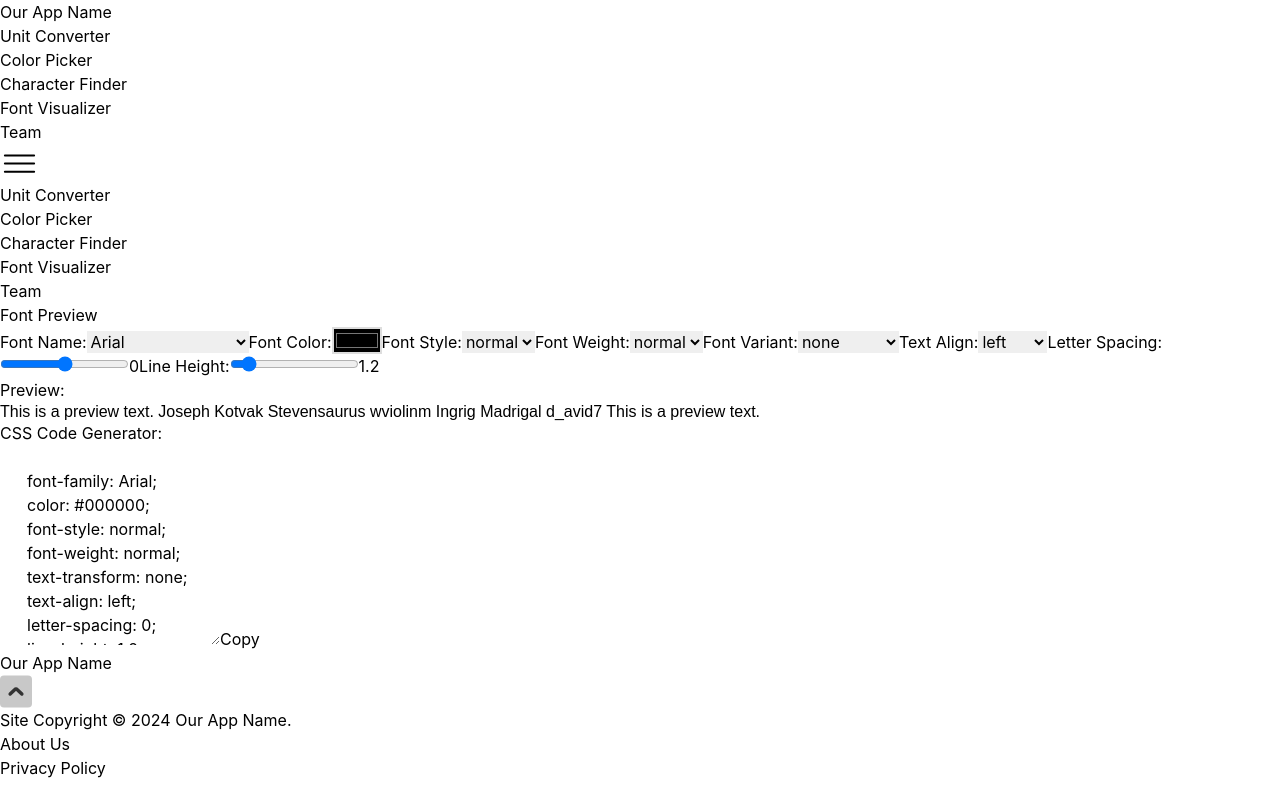
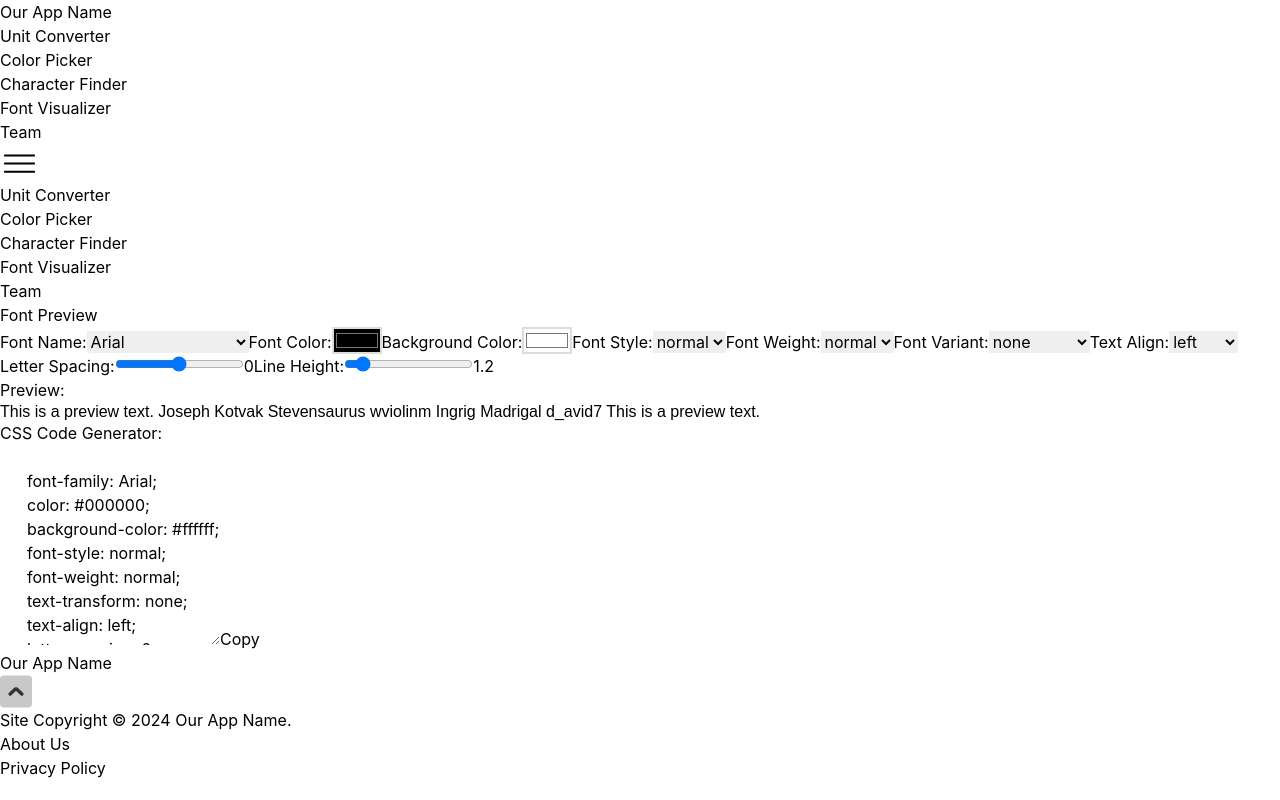
Before and after one commit to chingu-voyages/devex.tools, a React (Vite) app in the folder fetools-app/: page /font-visualizer in a window 1280 px wide. Built offline with nearby package versions, Linux system fonts and the light colour scheme.

Commit message:
add Background Color

```diff
--- a/fetools-app/src/pages/FontVisualizer.jsx
+++ b/fetools-app/src/pages/FontVisualizer.jsx
@@ -11,6 +11,8 @@ const FontVisualizer = () => {
     letterSpacing: 0,
     lineHeight: 1.2,
   });
+
+  const [backgroundColor, setBackgroundColor] = useState("#ffffff");
 
   const fontFamilies = [
     "Arial",
@@ -38,6 +40,10 @@ const FontVisualizer = () => {
     handleFontChange("color", e.target.value);
   };
 
+  const handleBackgroundColorChange = (e) => {
+    setBackgroundColor(e.target.value);
+  };
+
   const handleLetterSpacingChange = (e) => {
     handleFontChange("letterSpacing", `${e.target.value}px`);
   };
@@ -50,6 +56,7 @@ const FontVisualizer = () => {
     return {
       fontFamily: font.name,
       color: font.color,
+      backgroundColor: backgroundColor,
       fontStyle: font.style,
       fontWeight: font.weight,
       textTransform: font.textTransform,
@@ -72,6 +79,7 @@ const FontVisualizer = () => {
     return `
       font-family: ${font.name};
       color: ${font.color};
+      background-color: ${backgroundColor};
       font-style: ${font.style};
       font-weight: ${font.weight};
       text-transform: ${font.textTransform};
@@ -111,7 +119,26 @@ const FontVisualizer = () => {
                 className="mt-1 p-2 border rounded"
                 id="fontColor"
                 name="fontColor"
-              style={{ backgroundColor: font.color, border: "2px solid #ddd" }}
+                style={{
+                  backgroundColor: font.color,
+                  border: "2px solid #ddd",
+                }}
+              />
+            </label>
+
+            <label className="block mb-4 text-black">
+              Background Color:
+              <input
+                type="color"
+                value={backgroundColor}
+                onChange={handleBackgroundColorChange}
+                className="mt-1 p-2 border rounded"
+                id="backgroundColor"
+                name="backgroundColor"
+                style={{
+                  backgroundColor: backgroundColor,
+                  border: "2px solid #ddd",
+                }}
               />
             </label>
 
@@ -149,7 +176,9 @@ const FontVisualizer = () => {
               Font Variant:
               <select
                 value={font.textTransform}
-              onChange={(e) => handleFontChange("textTransform", e.target.value)}
+                onChange={(e) =>
+                  handleFontChange("textTransform", e.target.value)
+                }
                 className="mt-1 p-2 border rounded"
               >
                 {textTransformations.map((variant) => (
@@ -203,6 +232,7 @@ const FontVisualizer = () => {
               <span className="ml-2">{font.lineHeight}</span>
             </label>
           </div>
+
           <div className="preview-container bg-white p-4 rounded-lg shadow-md mt-4 w-full md:w-1/2">
             <h2 className="text-xl font-bold mb-2 text-black">Preview:</h2>
             <p
@@ -213,6 +243,7 @@ const FontVisualizer = () => {
               Madrigal d_avid7 This is a preview text.
             </p>
           </div>
+
           <div
             className="css-code-generator mt-6 bg-white p-4 rounded-lg shadow-md w-full md:w-1/2"
             style={{ width: "100%" }}
```
Lines whose indentation alone changed are shown as unchanged.
